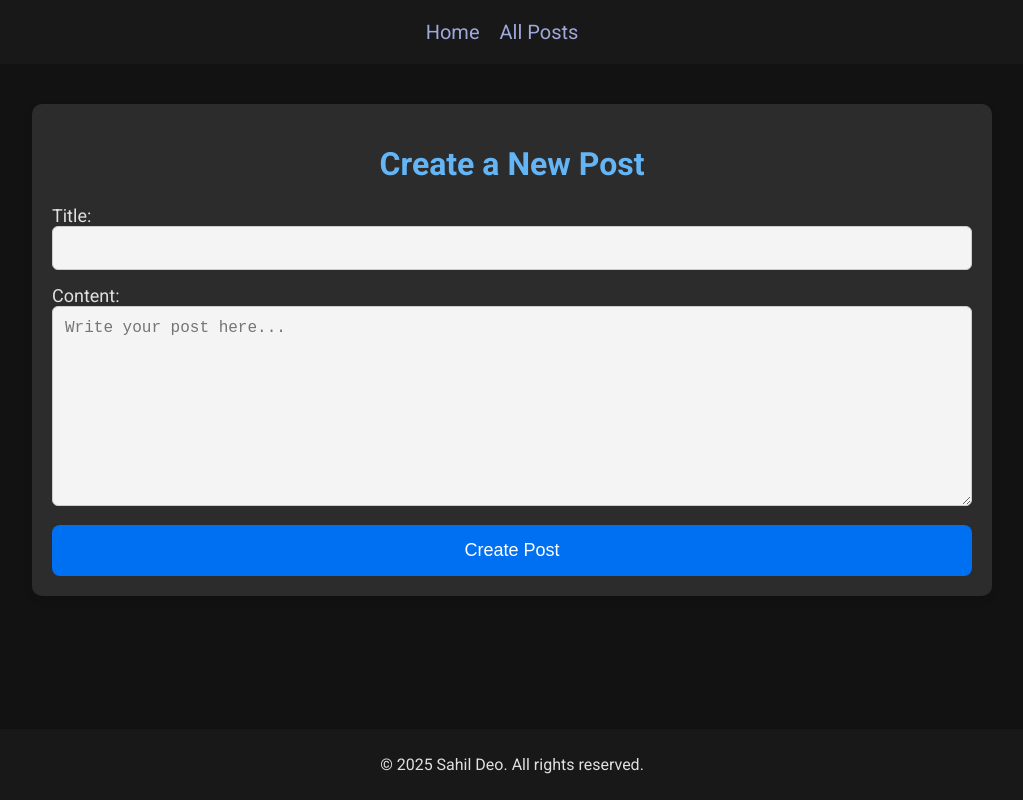
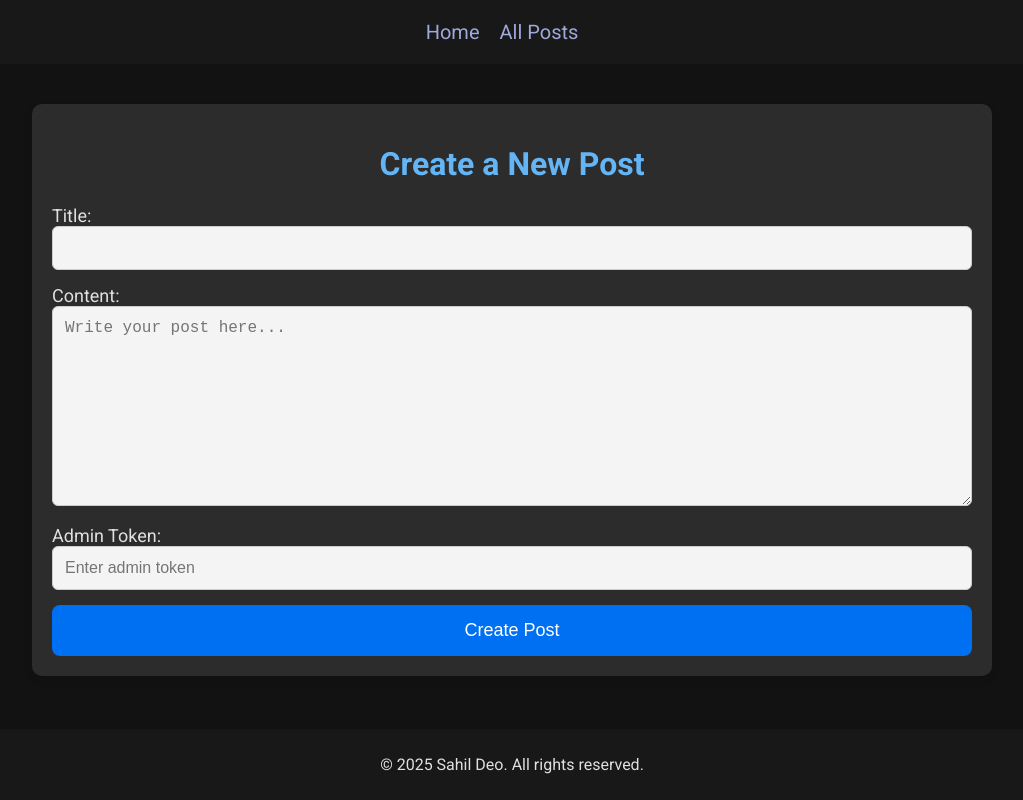
Before and after one commit to DrShady5000/my-blog, a Next.js app: page /create-post in a window 1280 px wide. Shown: the whole page, without its empty margins (128-1151 px from the left). Built offline with nearby package versions, Linux system fonts and the light colour scheme.

Commit message:
added security to ensure only I can post

```diff
--- a/components/Layout.tsx
+++ b/components/Layout.tsx
@@ -6,8 +6,6 @@ import { ReactNode } from 'react';
 interface LayoutProps {
   children: ReactNode;
 }
-
-// Reusable layout wrapper for pages (adds header, footer, and styling)
 const Layout = ({ children }: LayoutProps) => {
   return (
     <div className={styles.layout}>
--- a/pages/api/posts.ts
+++ b/pages/api/posts.ts
@@ -3,6 +3,14 @@ import clientPromise from '../../lib/mongodb';
 
 export default async function handler(req: NextApiRequest, res: NextApiResponse) {
   if (req.method === 'POST') {
+    // Get admin token from headers
+    const adminToken = req.headers['x-admin-token'];
+
+    // Check if admin token matches your secret
+    if (!adminToken || adminToken !== process.env.ADMIN_SECRET) {
+      return res.status(403).json({ error: 'Forbidden: Invalid admin token' });
+    }
+
     const { title, content } = req.body;
 
     if (!title || !content) {
--- a/pages/create-post.tsx
+++ b/pages/create-post.tsx
@@ -6,6 +6,7 @@ import styles from '../styles/CreatePost.module.css';
 const CreatePost = () => {
   const [title, setTitle] = useState('');
   const [content, setContent] = useState('');
+  const [adminToken, setAdminToken] = useState('');
   const [isLoading, setIsLoading] = useState(false);
   const [error, setError] = useState('');
   const router = useRouter();
@@ -13,8 +14,8 @@ const CreatePost = () => {
   const handleSubmit = async (e: React.FormEvent) => {
     e.preventDefault();
 
-    if (!title.trim() || !content.trim()) {
-      setError('Title and content are required.');
+    if (!title.trim() || !content.trim() || !adminToken.trim()) {
+      setError('Title, content, and admin token are required.');
       return;
     }
 
@@ -26,6 +27,7 @@ const CreatePost = () => {
         method: 'POST',
         headers: {
           'Content-Type': 'application/json',
+          'x-admin-token': adminToken,
         },
         body: JSON.stringify({ title, content }),
       });
@@ -33,16 +35,16 @@ const CreatePost = () => {
       if (res.ok) {
         setTitle('');
         setContent('');
+        setAdminToken('');
         router.push('/');
+      } else if (res.status === 403) {
+        setError('Forbidden: Invalid admin token.');
       } else {
-        throw new Error('Failed to create the post.');
+        const json = await res.json();
+        setError(json.error || 'Failed to create the post.');
       }
     } catch (err) {
-      if (err instanceof Error) {
-        setError(err.message);
-      } else {
-        setError('An unknown error occurred.');
-      }
+      setError('An unknown error occurred.');
     } finally {
       setIsLoading(false);
     }
@@ -54,6 +56,7 @@ const CreatePost = () => {
         <h1 className={styles.heading}>Create a New Post</h1>
         {error && <p className={styles.error}>{error}</p>}
         <form onSubmit={handleSubmit} className={styles.form}>
+
           <div className={styles.formGroup}>
             <label htmlFor="title" className={styles.label}>Title:</label>
             <input
@@ -78,6 +81,19 @@ const CreatePost = () => {
             />
           </div>
 
+          <div className={styles.formGroup}>
+            <label htmlFor="adminToken" className={styles.label}>Admin Token:</label>
+            <input
+              type="password"
+              id="adminToken"
+              value={adminToken}
+              onChange={(e) => setAdminToken(e.target.value)}
+              className={styles.input}
+              required
+              placeholder="Enter admin token"
+            />
+          </div>
+
           <button type="submit" className={styles.submitButton} disabled={isLoading}>
             {isLoading ? 'Submitting...' : 'Create Post'}
           </button>
```
Also changed, not shown: 1 other file (tests, documents, lock files or other folders).
